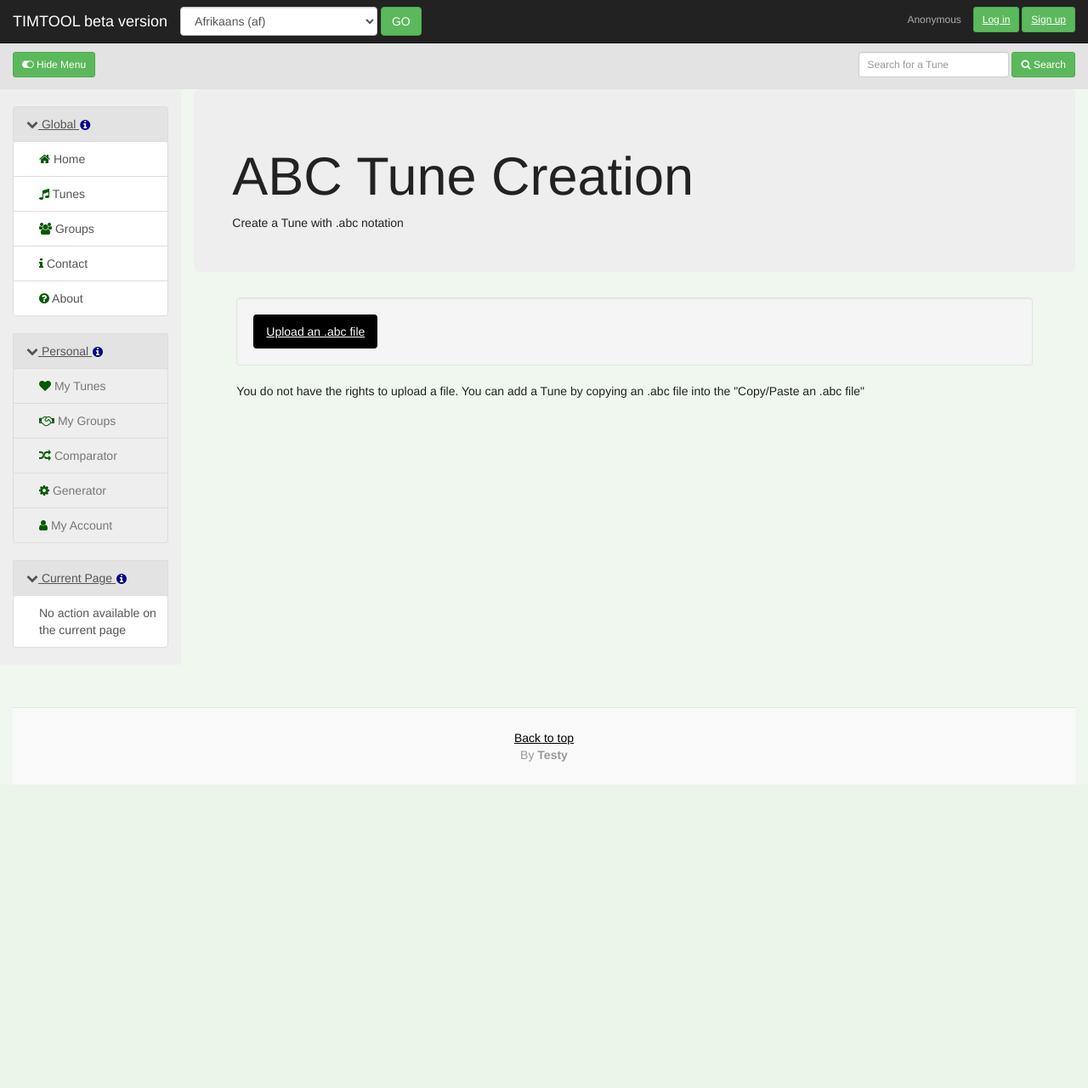
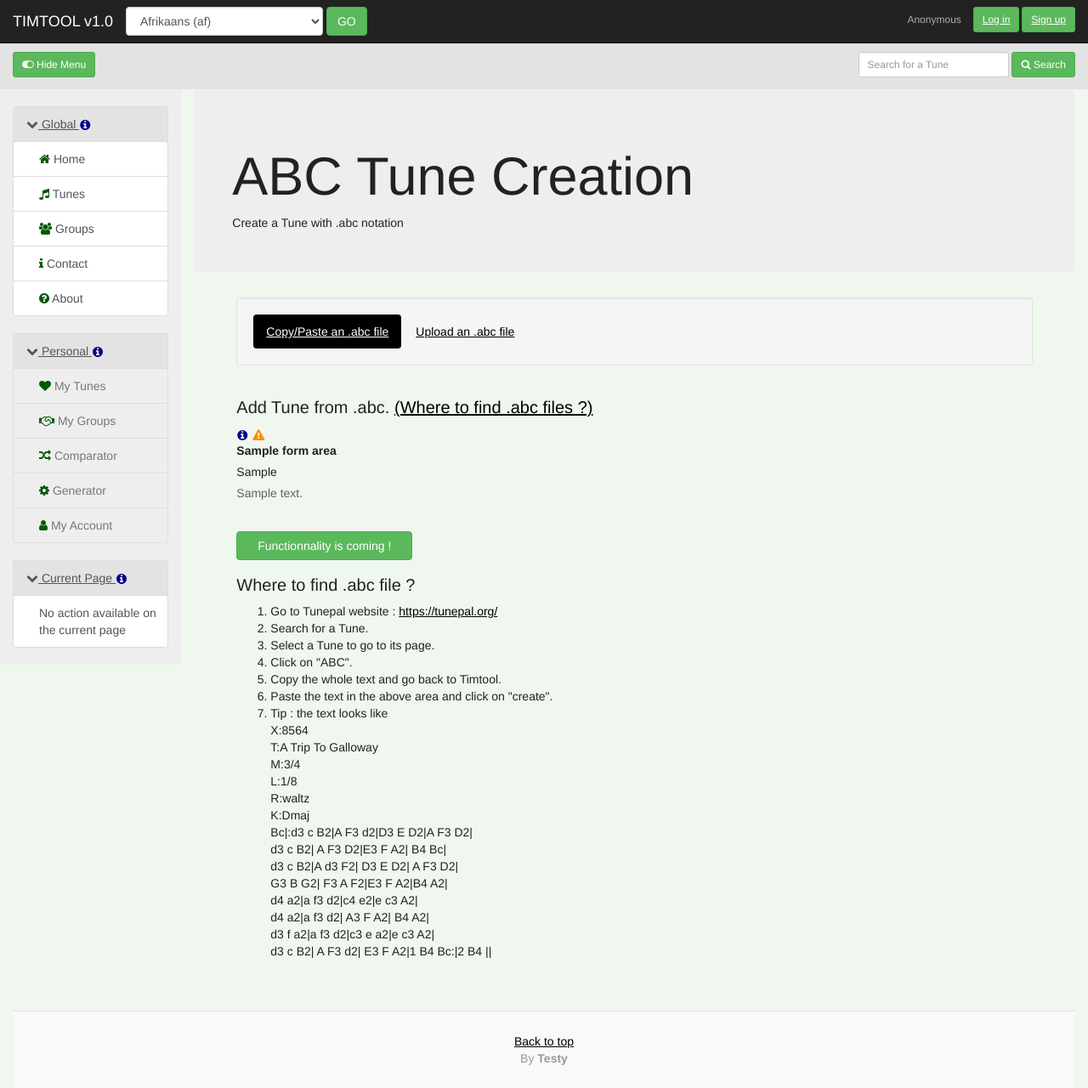
Before and after one commit to Mr-Testy/TimTool, a Django app: template tune/templates/tune/new_from_abc.html in a window 1280 px wide. Shown: the whole page at 85% size. Before the commit the page ends 923 px from the top, so only its background shows below. Run offline with Django 3.2, Linux system fonts and the light colour scheme; the template is opened without the code that fills it: most values are stand-ins (such as "Sample title", 1, 10 or a date in 2020); some libraries are stand-ins or nearby versions.

Commit message:
small changes

```diff
--- a/tune/templates/tune/about.html
+++ b/tune/templates/tune/about.html
@@ -44,6 +44,7 @@
 <p>{% trans 'For all that, and for all that is to come, whether you like the current application or you believe in future application, whether you want to encourage the project or thank the effort that has already been done, you have the opportunity to' %} <a href="" class="btn btn-xs btn-success">{% trans 'make a gift to the developer' %}</a>.</p>
 <p>{% trans 'Thanks ! Enjoy =)' %}</p>
 {% endcomment %}
+<p>{% trans "I hope that you will have a great experience on Timtool. And if not, I will do my best to improve !" %}</p>
 <p>{% trans 'Enjoy =)' %}</p>
 
 </div>
--- a/tune/templates/tune/accueil.html
+++ b/tune/templates/tune/accueil.html
@@ -21,7 +21,8 @@
                 <h1>{% trans 'About' %} <span class="tooltipInfo"ata-toggle="tooltip" title="Traditional Irish Music Tool"> Timtool*</span></h1>
         <p>{% blocktrans %}<strong>Timtool</strong> means "Traditional Irish Music Tool." <br/>
              <strong>Timtool</strong> is a web application project (and soon available on Android). The application is <strong>completely free</strong> and without advertising, designed by a traditional Irish music lover, for lovers of traditional Irish music. <br/>
-             This application is not intended to replace existing applications (TheSession, or the excellent and indispensable Tunepal). On the other hand, it allows: {% endblocktrans %}
+             This application is not intended to replace existing applications (TheSession, or the excellent and indispensable Tunepal).
+             On the other hand, it allows: {% endblocktrans %}
             <ul>
                 <li>{% blocktrans %}Save and <strong>manage your personal Tune library</strong>,{% endblocktrans %}</li>
                 <li>{% blocktrans %}<strong>Generate random sets/lists</strong> of tunes based on filters and criterias,{% endblocktrans %}</li>
--- a/tune/templates/tune/layout.html
+++ b/tune/templates/tune/layout.html
@@ -7,7 +7,7 @@
     <!-- nav -->
     <div class="container-fluid">
         <div class="navbar-header">
-            <a class="navbar-brand" href="{% url 'accueil' %}">{% trans 'TIMTOOL beta version' %}</a>
+            <a class="navbar-brand" href="{% url 'accueil' %}">{% trans 'TIMTOOL v1.0' %}</a>
             <button type="button" class="navbar-toggle" data-toggle="collapse" data-target=".navbar-collapse">
                 <span class="icon-bar"></span>
                 <span class="icon-bar"></span>
--- a/tune/templates/tune/new_from_abc.html
+++ b/tune/templates/tune/new_from_abc.html
@@ -17,14 +17,14 @@
 
 {% block timtool_body %}
 <ul  class="nav nav-pills well">
-<!--     <li class="active">
+     <li class="active">
         <a  href="#1a" data-toggle="tab">{% trans 'Copy/Paste an .abc file' %}</a>
-    </li> -->
-    <li class="active"><a href="#2a" data-toggle="tab">{% trans 'Upload an .abc file' %}</a></li>
+    </li>
+    <li class=""><a href="#2a" data-toggle="tab">{% trans 'Upload an .abc file' %}</a></li>
 </ul>
 
 <div class="tab-content clearfix">
-<!--  <div class="tab-pane active" id="1a">
+  <div class="tab-pane active" id="1a">
     <h2>{% trans 'Add Tune from .abc'%}. <a href="#tuto_add_abc">({% trans 'Where to find .abc files ?'%})</a></h2>
   {% trans "You can find several tunebook .abc files on tunepal.org" as tip1 %}
   {% trans "Attributes T: K: R: are mandatory" as warn1 %}
@@ -34,7 +34,7 @@
     {% csrf_token %}
     {{ formArea|as_bootstrap}}
     <br/>
-    <input type="submit" class="btn btn-success" value="{% trans 'Create' %}" />
+    <input type="" class="btn btn-success" value="{% trans 'Functionnality is coming !' %}" />
 </form>
 <h2 id="tuto_add_abc">{% trans 'Where to find .abc file ?'%}</h2>
 <ol>
@@ -61,8 +61,8 @@ d3 f  a2|a  f3  d2|c3 e  a2|e c3  A2|<br/>
 d3 c B2| A F3  d2| E3 F  A2|1  B4  Bc:|2 B4 ||<br/>
         </li>
   </ol>
-</div> -->
-<div class="tab-pane active" id="2a">
+</div>
+<div class="tab-pane" id="2a">
 {% if request.user.is_staff %}
 <form action="" method="post" enctype="multipart/form-data">
     {% csrf_token %}
```
Also changed, not shown: tune/templates/tune/tune_liste.html (+15 -0 lines), locale/fr/LC_MESSAGES/django.po, 1 other file.
